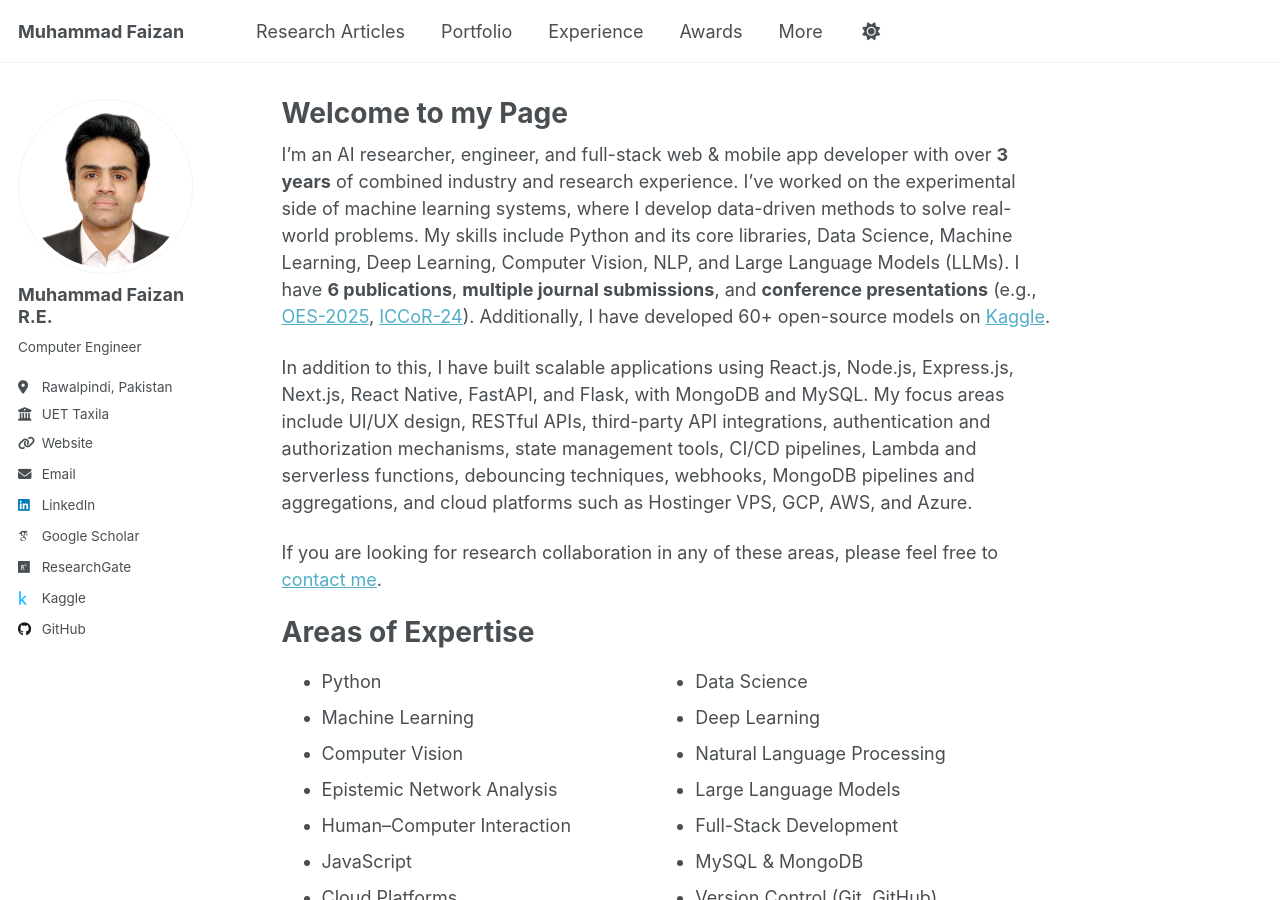
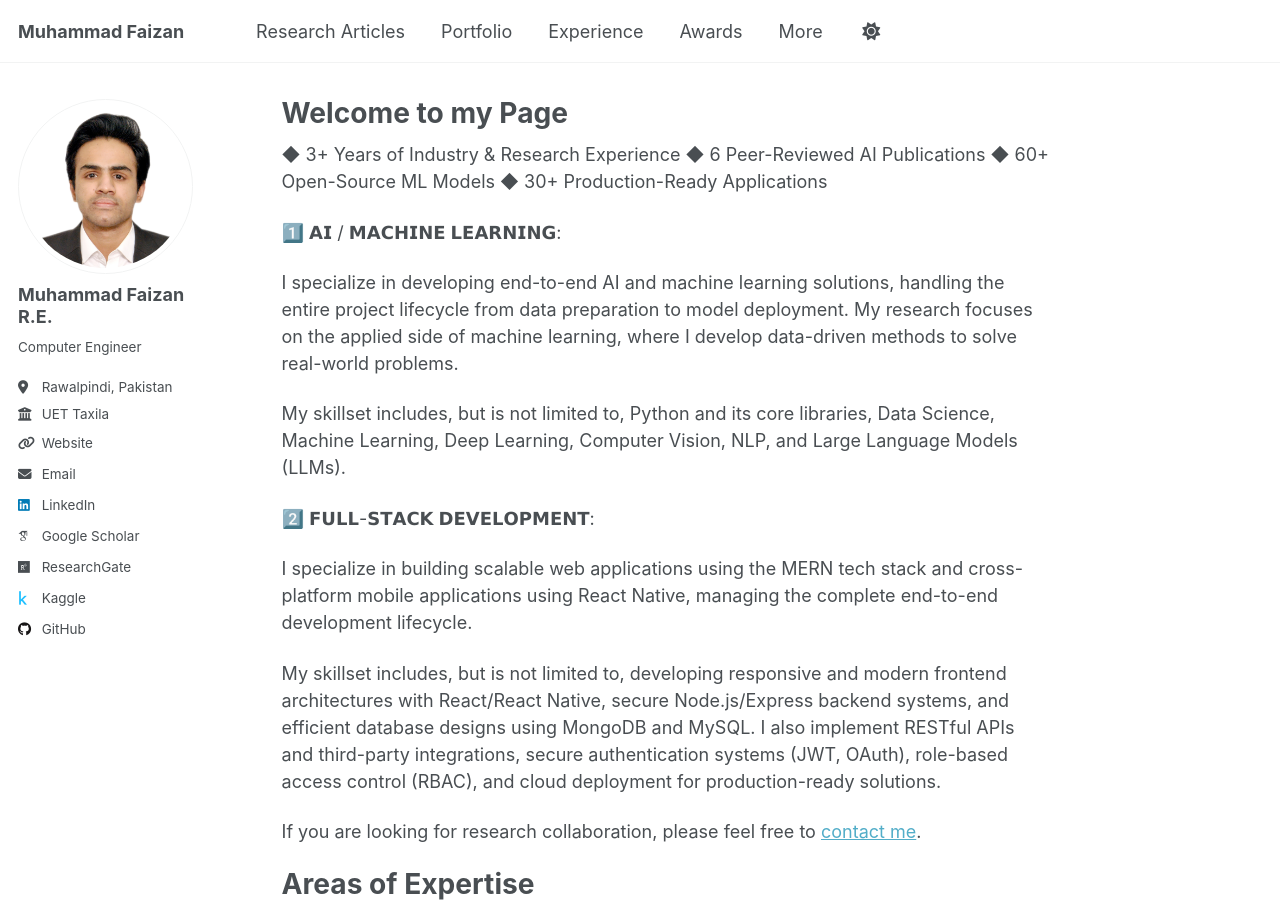
Before and after one commit to MuhammadFaizan99/MuhammadFaizan99.github.io, a Jekyll site: the page built from _pages/about.md, in a window 1280 px wide and 900 px high. Built offline with Jekyll 4.4.1, drawn with Linux system fonts in a browser that asks for light colours; some web fonts are replaced; a script that is not in the unit is left out.

Commit message:
Update about.md

```diff
--- a/_pages/about.md
+++ b/_pages/about.md
@@ -7,11 +7,24 @@ redirect_from:
   - /about.html
 ---
 
-I’m an AI researcher, engineer, and full-stack web & mobile app developer with over **3 years** of combined industry and research experience. I’ve worked on the experimental side of machine learning systems, where I develop data-driven methods to solve real-world problems. My skills include Python and its core libraries, Data Science, Machine Learning, Deep Learning, Computer Vision, NLP, and Large Language Models (LLMs). I have **6 publications**, **multiple journal submissions**, and **conference presentations** (e.g., [OES-2025](https://www.uis.no/en/research/events/technology-and-natural-sciences/2nd-olympiad-in-engineering-science-oes-2025), [ICCoR-24](https://iccor.cust.edu.pk/)). Additionally, I have developed 60+ open-source models on [Kaggle](https://www.kaggle.com/muhammadfaizan65/code).
+◆ 3+ Years of Industry & Research Experience
+◆ 6 Peer-Reviewed AI Publications
+◆ 60+ Open-Source ML Models
+◆ 30+ Production-Ready Applications
 
-In addition to this, I have built scalable applications using React.js, Node.js, Express.js, Next.js, React Native, FastAPI, and Flask, with MongoDB and MySQL. My focus areas include UI/UX design, RESTful APIs, third-party API integrations, authentication and authorization mechanisms, state management tools, CI/CD pipelines, Lambda and serverless functions, debouncing techniques, webhooks, MongoDB pipelines and aggregations, and cloud platforms such as Hostinger VPS, GCP, AWS, and Azure.
+1️⃣ 𝗔𝗜 / 𝗠𝗔𝗖𝗛𝗜𝗡𝗘 𝗟𝗘𝗔𝗥𝗡𝗜𝗡𝗚:
 
-If you are looking for research collaboration in any of these areas, please feel free to [contact me](mailto:muhammadfaizandev87@gmail.com).
+I specialize in developing end-to-end AI and machine learning solutions, handling the entire project lifecycle from data preparation to model deployment. My research focuses on the applied side of machine learning, where I develop data-driven methods to solve real-world problems.
+
+My skillset includes, but is not limited to, Python and its core libraries, Data Science, Machine Learning, Deep Learning, Computer Vision, NLP, and Large Language Models (LLMs).
+
+2️⃣ 𝗙𝗨𝗟𝗟-𝗦𝗧𝗔𝗖𝗞 𝗗𝗘𝗩𝗘𝗟𝗢𝗣𝗠𝗘𝗡𝗧:
+
+I specialize in building scalable web applications using the MERN tech stack and cross-platform mobile applications using React Native, managing the complete end-to-end development lifecycle.
+
+My skillset includes, but is not limited to, developing responsive and modern frontend architectures with React/React Native, secure Node.js/Express backend systems, and efficient database designs using MongoDB and MySQL. I also implement RESTful APIs and third-party integrations, secure authentication systems (JWT, OAuth), role-based access control (RBAC), and cloud deployment for production-ready solutions.
+
+If you are looking for research collaboration, please feel free to [contact me](mailto:muhammadfaizandev87@gmail.com).
 <!-- </div> -->
 
 Areas of Expertise
```
